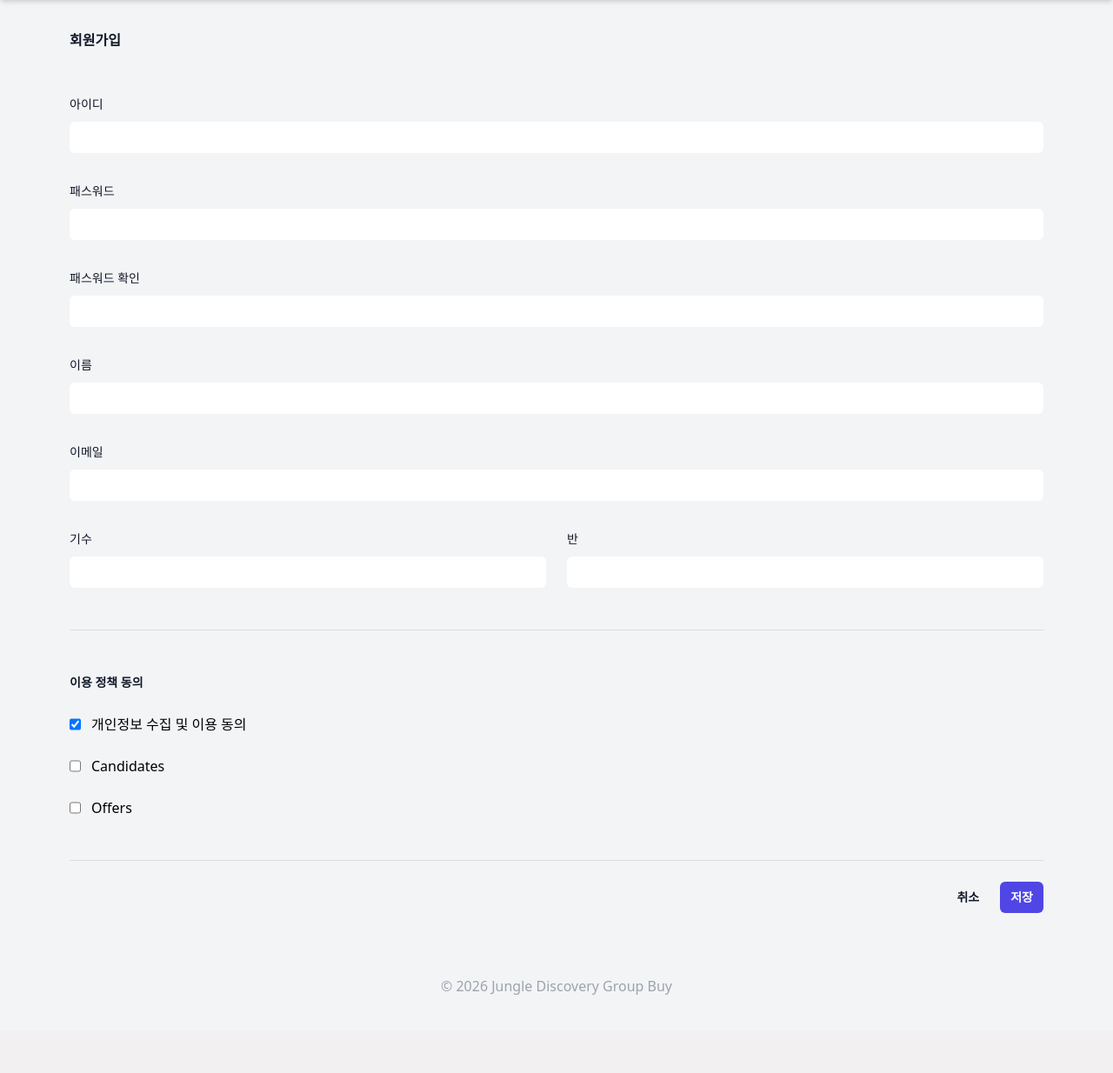
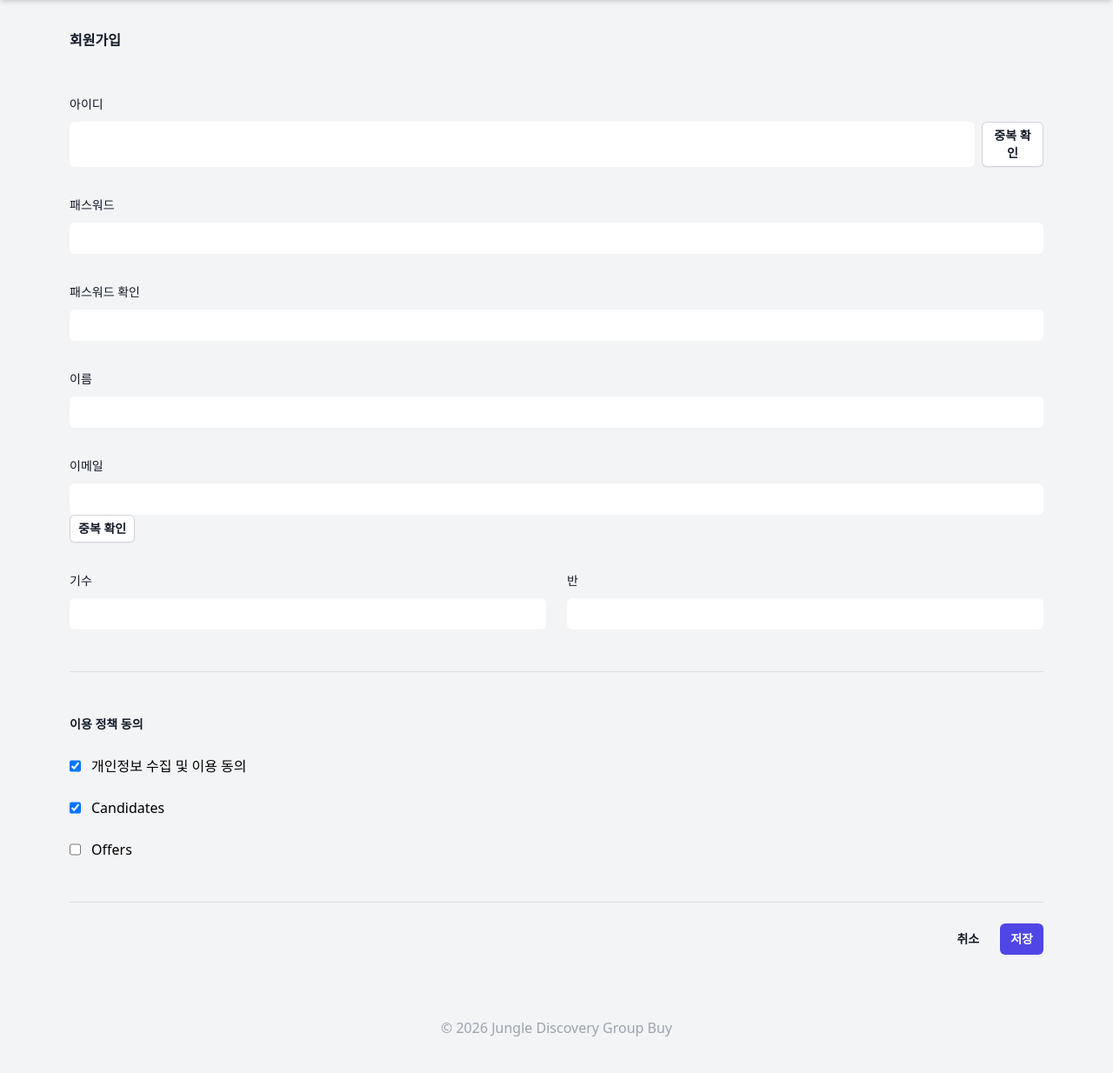
Before and after one commit to SISUinSea/JungleGroupBuy, a Python web app: template templates/signup.html in a window 1280 px wide. Shown: the part 64-1298 px from the top of the page at 87% size. Before the commit the page ends 1208 px from the top, so only its background shows below. Run offline with Jinja, Linux system fonts and the light colour scheme; the template is opened without the code that fills it, so the values that code supplies are empty; some libraries are stand-ins or nearby versions.

Commit message:
유효성 검사 프론트엔드 구현

```diff
--- a/templates/signup.html
+++ b/templates/signup.html
@@ -30,6 +30,103 @@
             document.getElementById("generation").value = "";
             document.getElementById("class_number").value = "";
         }
+
+        const username = document.getElementById('username');
+        const username_length_error = document.getElementById('username_length_error');
+        const username_char_error = document.getElementById('username_char_error');
+        const username_duplicate_check_btn = document.getElementById('username_duplicate_check_btn');
+        const usernameRegex = /^[a-zA-Z0-9_]{4,12}$/; // 4-12자 이내의 영문, 숫자, _만 허용
+        let isUsernamechecked = false;
+        const password = document.getElementById('password');
+        const password_check = document.getElementById('password_check');
+        const password_error = document.getElementById('password_error');
+        const strongPasswordRegex = /^(?=.*[a-z])(?=.*[A-Z])(?=.*[0-9])(?=.*[!@#$%^&*])[a-zA-Z0-9!@#$%^&*]{8,20}$/; // 영문, 숫자, 일부 특수기호만 각각 하나 이상씩 포함해서 8-20자 이내
+        const joinBtn = document.getElementById('joinBtn');
+
+        username.addEventListener('input', () => {
+            const value = username.value;
+            isUsernameChecked = false;
+
+            // 1. 길이 검사 (4~12자)
+            if ((value.length > 0) && (value.length < 4 || value.length > 12)) {
+                username_length_error.classList.remove('hidden');
+            } else {
+                username_length_error.classList.add('hidden');
+            }
+
+            // 2. 문자 규칙 검사
+            if (!usernameRegex.test(value)) {
+                username_char_error.classList.remove('hidden');
+            } else {
+                username_char_error.classList.add('hidden');
+            }
+        });
+
+        username_duplicate_check_btn.addEventListener('click', () => {
+            const currentID = username.value;
+            const usernameRegex = /^[a-zA-Z0-9_]*$/;
+
+            if (currentID.length < 4 || currentID.length > 12 || !usernameRegex.test(currentID)) {
+            alert("아이디 유효성을 확인해주세요.");
+            return;
+            }
+
+            fetch('/signup/username_duplicate_check',{
+                method: 'POST',
+                headers: {'Content-Type': 'application/json'},
+                body: JSON.stringify({
+                    username: currentID
+                })
+            })
+            .then(response => response.json())
+            .then(data => {
+                if (data.isDuplicate) {
+                alert("이미 사용 중인 아이디입니다.");
+                isUsernameChecked = false;
+                } else {
+                alert("사용 가능한 아이디입니다.");
+                isUsernameChecked = true;
+                }
+            })
+            .catch(error => {
+                console.error("통신 오류:", error);
+                alert("서버와 통신 중 오류가 발생했습니다.");
+            });
+        });
+
+        function checkPasswordMatch() {
+            password.value !== password_check.value ? password_check_error.classList.remove('hidden') : password_check_error.classList.add('hidden');
+        }
+
+        password.addEventListener('input', () => {
+            checkPasswordMatch();
+            const value = password.value;
+
+            if(!strongPasswordRegex.test(value)) {
+                password_error.classList.remove('hidden');
+            } else {
+                password_error.classList.add('hidden');
+            }
+        });
+
+        password_check.addEventListener('input', () => {
+            checkPasswordMatch();
+        });
+
+        joinBtn.addEventListener('click', (event) => {
+            const isIdValid = usernameRegex.test(username.value);
+            const isPwValid = strongPasswordRegex.test(password.value);
+            const isPwMatch = password.value === password_check.value;
+
+            if ( isIdValid && isPwValid && isPwMatch && isUsernameChecked) {
+                alert("회원가입 완료");
+            } else {
+                event.preventDefault();
+                alert("입력 내용을 다시 확인해주세요.");
+            }
+        });
+
+
     </script>
 </head>
 <body class="bg-gray-100 min-h-screen">
@@ -56,9 +153,12 @@
                     <div class="mt-10 grid grid-cols-1 gap-x-6 gap-y-8 sm:grid-cols-6">
                         <div class="col-span-full">
                             <label for="username" class="block text-sm/6 font-medium text-gray-900">아이디</label>
-                            <div class="mt-2">
+                            <div class="mt-2 flex gap-2">
                                 <input id="username" type="text" name="username" class="block w-full rounded-md bg-white px-3 py-1.5 text-base text-gray-900 outline-1 -outline-offset-1 outline-gray-300 placeholder:text-gray-400 focus:outline-2 focus:-outline-offset-2 focus:outline-indigo-600 sm:text-sm/6" required/>
+                                <button type="button" id="username_duplicate_check_btn" class="rounded-md bg-white px-2.5 py-1.5 text-sm font-semibold text-gray-900 shadow-sm ring-1 ring-inset ring-gray-300 hover:bg-gray-50">중복 확인</button>
                             </div>
+                            <p id="username_length_error" class="mt-2 text-sm text-red-600 hidden">아이디는 4자 이상, 12자 이하로 입력해주세요.</p>
+                            <p id="username_char_error" class="mt-2 text-sm text-red-600 hidden">아이디에는 영문, 숫자, '_' 이외에는 사용이 불가합니다.</p>
                         </div>
 
                         <div class="col-span-full">
@@ -66,6 +166,7 @@
                             <div class="mt-2">
                                 <input id="password" type="password" name="password" autocomplete="password" class="block w-full rounded-md bg-white px-3 py-1.5 text-base text-gray-900 outline-1 -outline-offset-1 outline-gray-300 placeholder:text-gray-400 focus:outline-2 focus:-outline-offset-2 focus:outline-indigo-600 sm:text-sm/6" required/>
                             </div>
+                            <p id="password_error" class="mt-2 text-sm text-red-600 hidden">비밀번호 조건을 확인해주세요.(8자~20자, 영문대소문자+숫자+특수기호 조합 권장)</p>
                         </div>
 
                         <div class="col-span-full">
@@ -73,6 +174,7 @@
                             <div class="mt-2">
                                 <input id="password_check" type="password" name="password_check" autocomplete="password" class="block w-full rounded-md bg-white px-3 py-1.5 text-base text-gray-900 outline-1 -outline-offset-1 outline-gray-300 placeholder:text-gray-400 focus:outline-2 focus:-outline-offset-2 focus:outline-indigo-600 sm:text-sm/6" required/>
                             </div>
+                            <p id="password_check_error" class="mt-2 text-sm text-red-600 hidden">비밀번호가 일치하지 않습니다.</p>
                         </div>
 
                         <div class="col-span-full">
@@ -80,13 +182,16 @@
                             <div class="mt-2">
                                 <input id="name" type="text" name="name" class="block w-full rounded-md bg-white px-3 py-1.5 text-base text-gray-900 outline-1 -outline-offset-1 outline-gray-300 placeholder:text-gray-400 focus:outline-2 focus:-outline-offset-2 focus:outline-indigo-600 sm:text-sm/6" required/>
                             </div>
+                            <p id="name_length_error" class="mt-2 text-sm text-red-600 hidden">닉네임은 2자 이상, 30자 이하로 입력해주세요.</p>
                         </div>
 
                         <div class="col-span-full">
                             <label for="slack_email" class="block text-sm/6 font-medium text-gray-900">이메일</label>
                             <div class="mt-2">
                                 <input id="slack_email" type="email" name="slack_email" autocomplete="email" class="block w-full rounded-md bg-white px-3 py-1.5 text-base text-gray-900 outline-1 -outline-offset-1 outline-gray-300 placeholder:text-gray-400 focus:outline-2 focus:-outline-offset-2 focus:outline-indigo-600 sm:text-sm/6" required/>
+                                <button type="button" id="email_authorization_btn" class="rounded-md bg-white px-2.5 py-1.5 text-sm font-semibold text-gray-900 shadow-sm ring-1 ring-inset ring-gray-300 hover:bg-gray-50">중복 확인</button>
                             </div>
+                            <p id="email_format_error" class="mt-2 text-sm text-red-600 hidden">올바른 형식의 이메일을 입력해주세요.</p>
                         </div>
 
                         <div class="sm:col-span-3 sm:col-start-1">
@@ -116,7 +221,7 @@
                                     <label for="comments">개인정보 수집 및 이용 동의</label>
                                 </div>
                                 <div class="flex gap-3">
-                                    <input id="candidates" type="checkbox" name="candidates"/>
+                                    <input id="candidates" type="checkbox" name="candidates" checked required/>
                                     <label for="candidates">Candidates</label>
                                 </div>
                                 <div class="flex gap-3">
@@ -131,7 +236,7 @@
 
             <div class="mt-6 flex items-center justify-end gap-x-6">
                 <button type="button" onclick="cancel_form()" class="text-sm/6 font-semibold text-gray-900">취소</button>
-                <button type="submit" class="rounded-md bg-indigo-600 px-3 py-2 text-sm font-semibold text-white shadow-xs hover:bg-indigo-500 focus-visible:outline-2 focus-visible:outline-offset-2 focus-visible:outline-indigo-600">저장</button>
+                <button type="submit" id="joinBtn" class="rounded-md bg-indigo-600 px-3 py-2 text-sm font-semibold text-white shadow-xs hover:bg-indigo-500 focus-visible:outline-2 focus-visible:outline-offset-2 focus-visible:outline-indigo-600">저장</button>
             </div>
         </form>
         {% endblock %}
```
